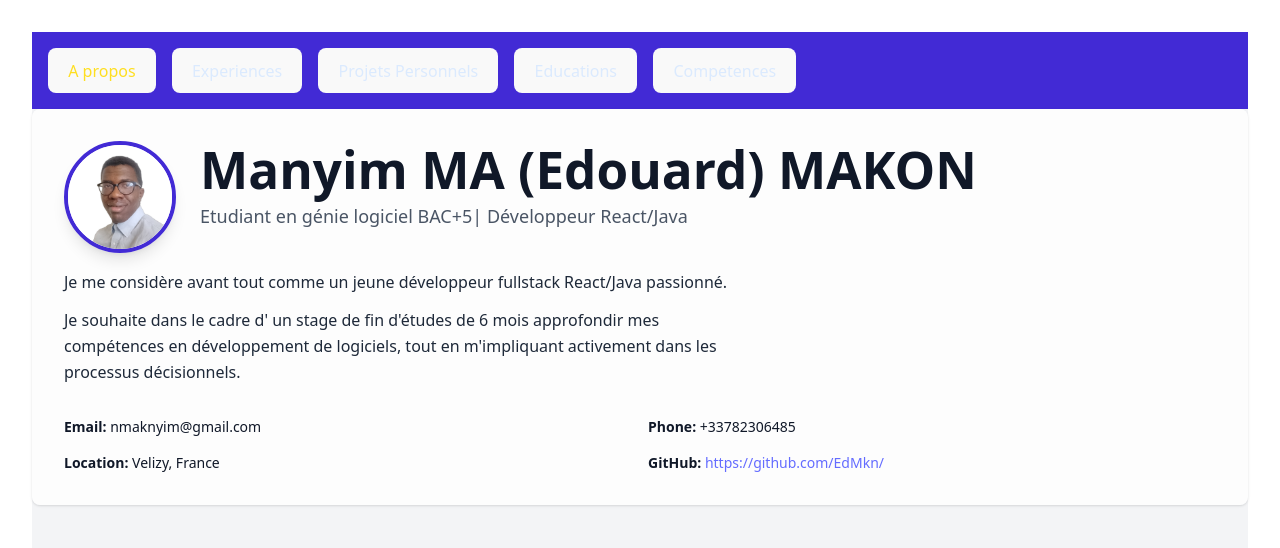
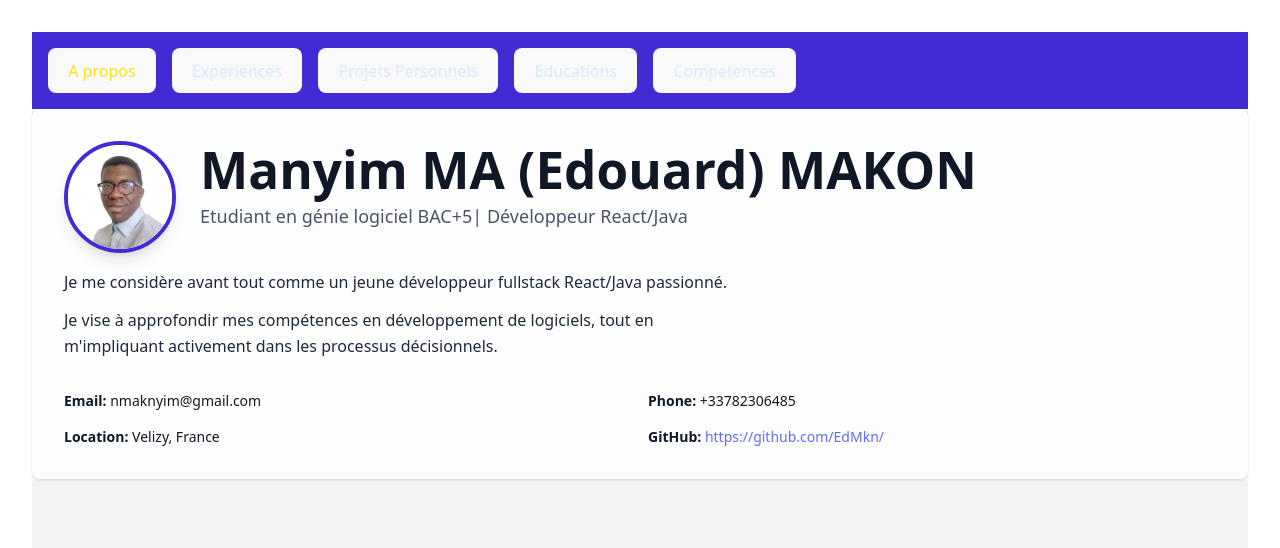
Before and after one commit to EdMkn/Mon_CV, a React (Vite) app: page / in a window 1280 px wide. Shown: the top 548 px of the page. Built offline with nearby package versions, Linux system fonts and the light colour scheme.

Commit message:
update about

```diff
--- a/src/components/CV/cvData.js
+++ b/src/components/CV/cvData.js
@@ -3,7 +3,7 @@ const cvData = {
   title: "Etudiant en génie logiciel BAC+5| Développeur React/Java ",
   summary:[
     "Je me considère avant tout comme un jeune développeur fullstack React/Java passionné.",
-    "Je souhaite dans le cadre d' un stage de fin d'études de 6 mois approfondir mes compétences en développement de logiciels, tout en m'impliquant activement dans les processus décisionnels."],
+    "Je vise à approfondir mes compétences en développement de logiciels, tout en m'impliquant activement dans les processus décisionnels."],
   contact: {
     email: "nmaknyim@gmail.com",
     phone: "+33782306485",
```
